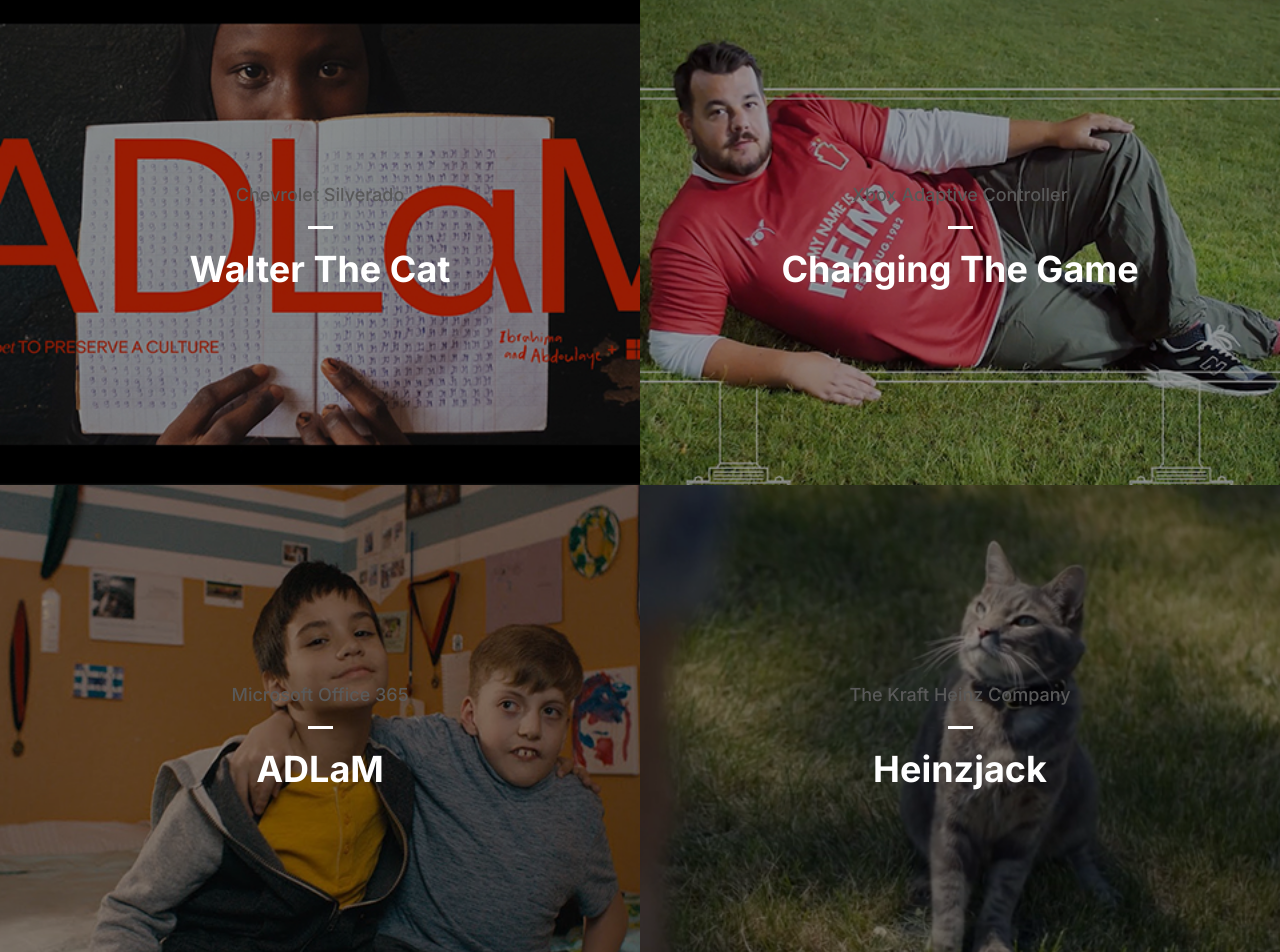
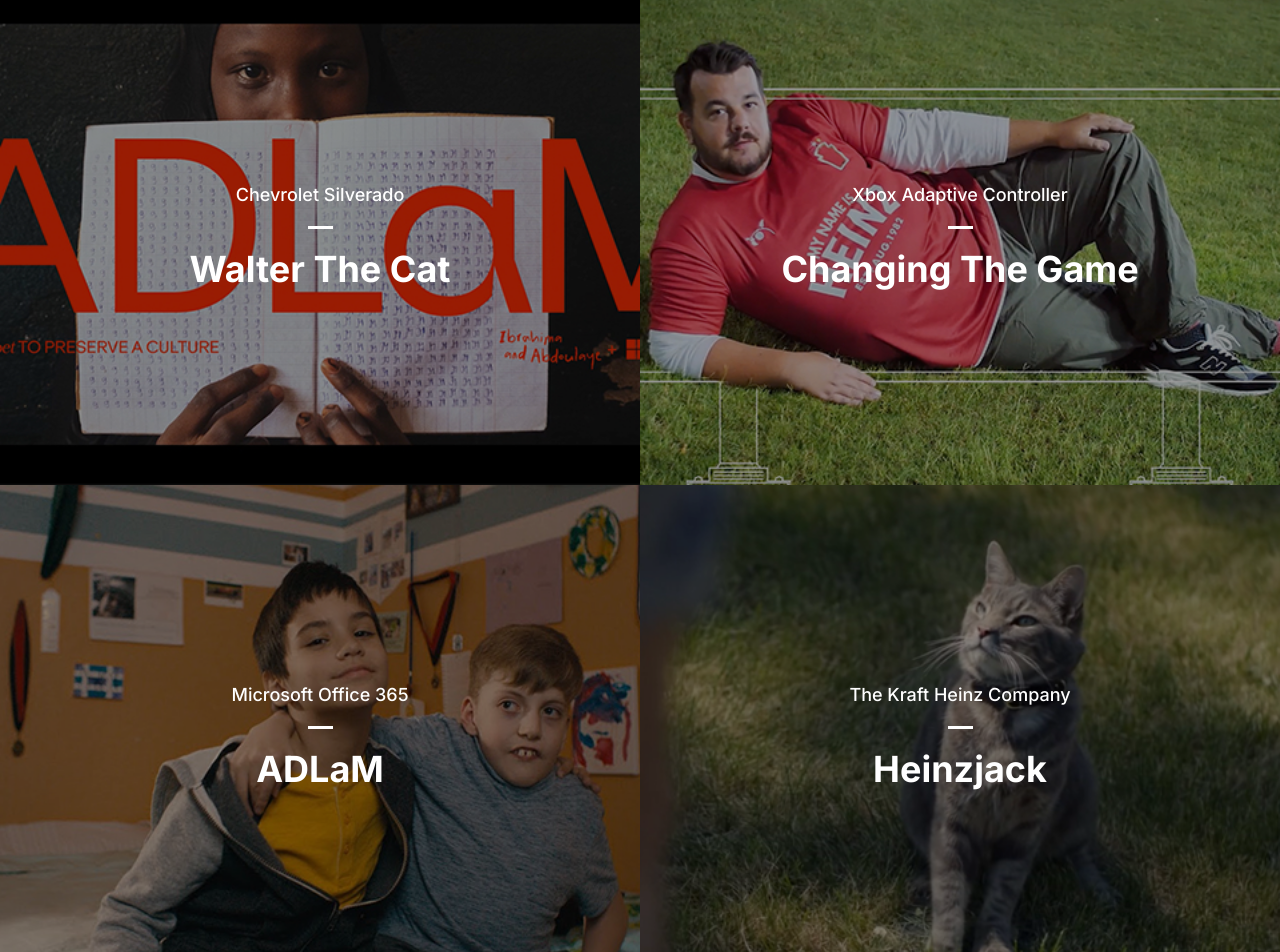
Before and after one commit to WasifAli22/One24Digital, a Next.js app: page /services in a window 1280 px wide. Shown: the part 928-1880 px from the top of the page. Built offline with nearby package versions, Linux system fonts and the light colour scheme.

Commit message:
little change in color and ui

```diff
--- a/src/components/Banner.tsx
+++ b/src/components/Banner.tsx
@@ -27,7 +27,7 @@
             }}
             className='lg:col-span-6 col-span-12 lg:pt-0 pt-12 text-center'
           >
-          <Link  href="#compaign" className='flex lg:block justify-center'>
+          <Link  href="#compaign" className='flex lg:block'>
             <Image src={arrow} alt="arrow" width={90} height={90} className="cursor-pointer" />
           </Link>
         </motion.div>
--- a/src/components/services/OurServices.tsx
+++ b/src/components/services/OurServices.tsx
@@ -11,7 +11,7 @@
                     <Link href={`/services/${encodeURIComponent(project.title.toLowerCase().replace(/\s+/g, '-'))}`}>
                         <div className="services_bg_image min-h-[300px] lg:min-h-[500px] w-full bg-no-repeat bg-center bg-cover hover:cursor-pointer hover:scale-125 transition-all duration-700" style={{ backgroundImage: `url('${project.src}')` }}>
                             <div className="flex flex-col items-center h-[100%] justify-center text-white absolute left-0 right-0">
-                                <p className='text-lg mb-10 service_desc relative'>{project.description}</p>
+                                <p className='text-lg mb-10 text-white service_desc relative'>{project.description}</p>
                                 <h3 className='text-4xl text-center font-bold'>{project.title}</h3>
                             </div>
                         </div>
```
